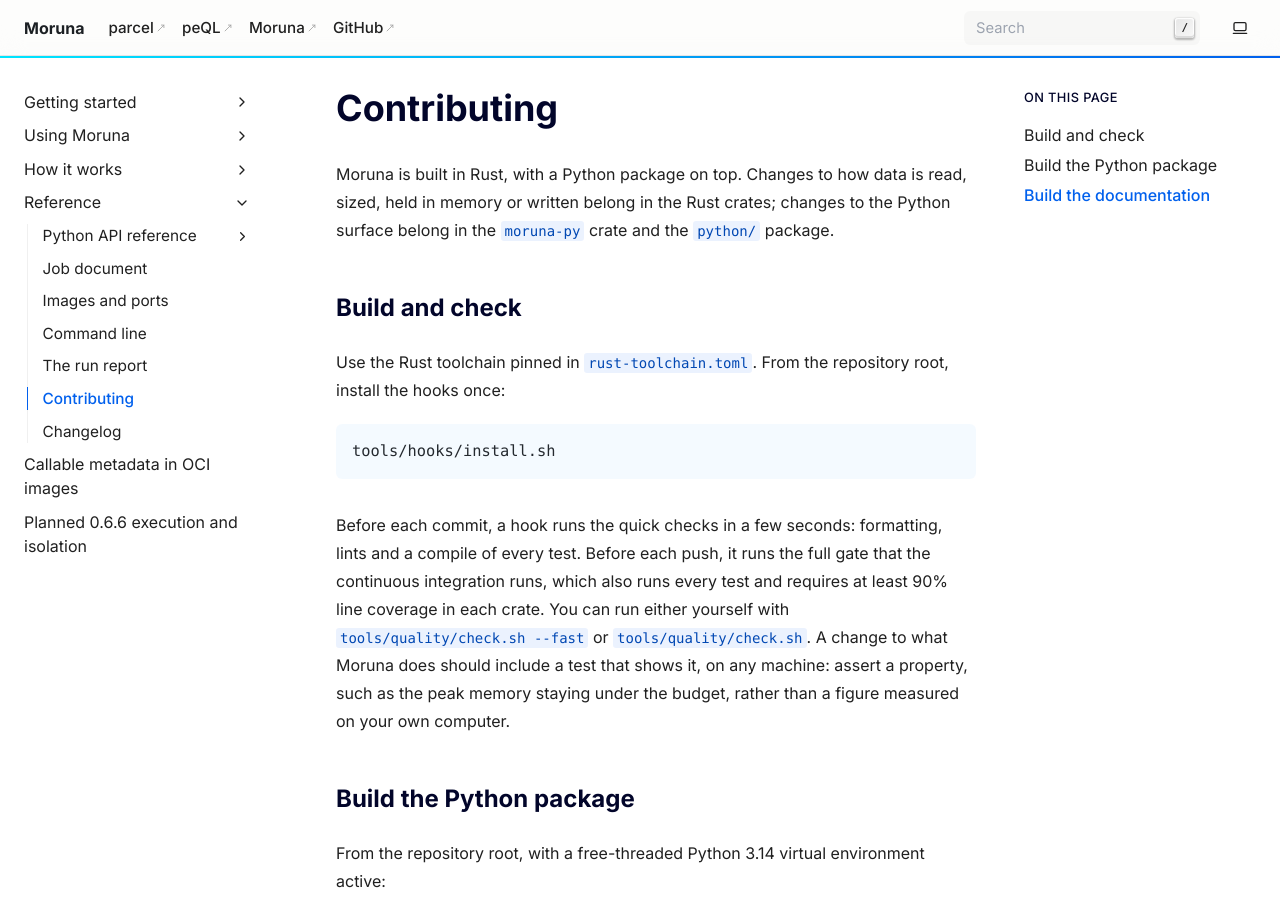
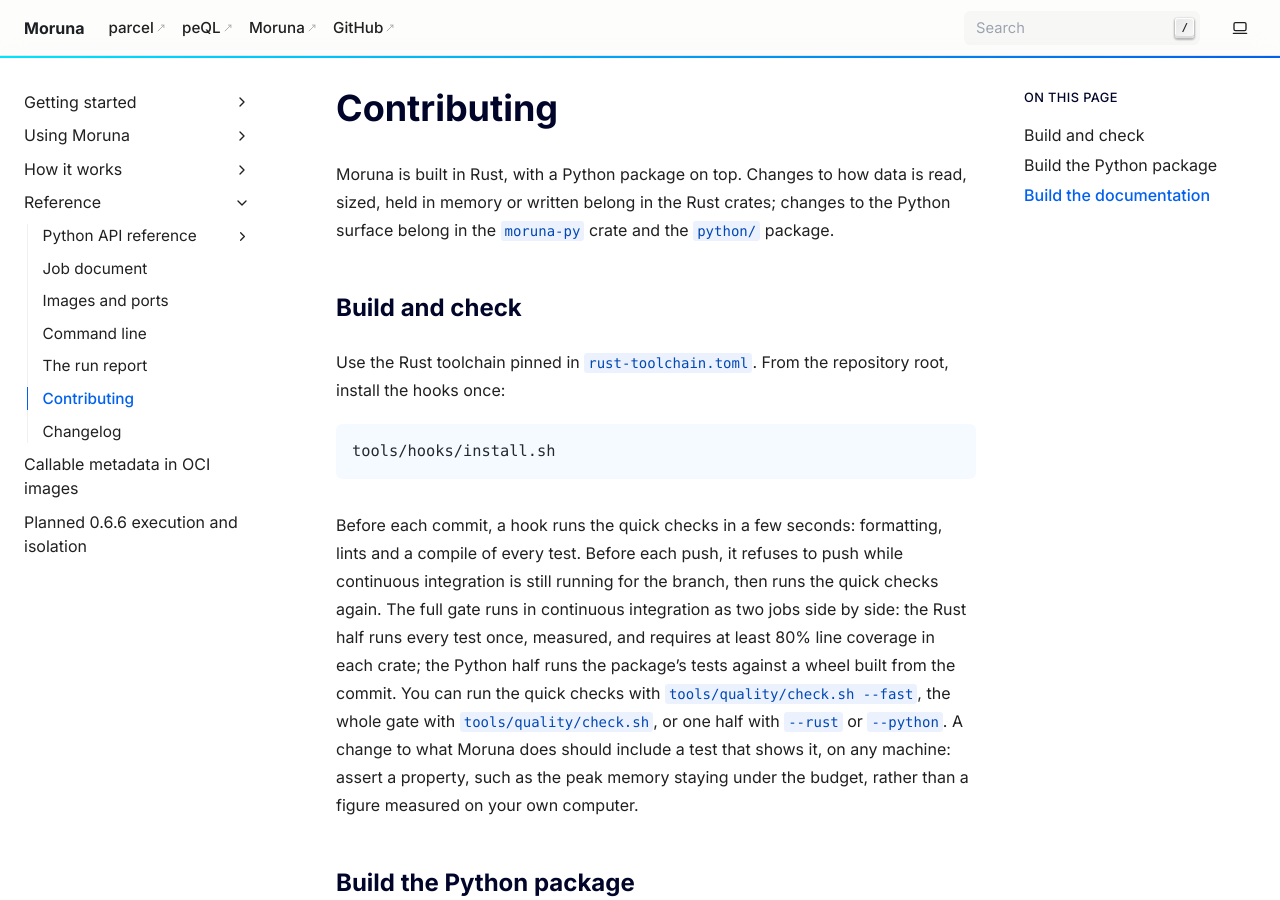
Before and after one commit to griot-cloud/moruna, a Sphinx documentation site: the page built from docs/contributing.md, in a window 1280 px wide and 900 px high. Built offline with Sphinx 7.4.7, drawn with Linux system fonts in a browser that asks for light colours.

Commit message:
ci: Rust and Python tests in parallel jobs; workspace tests run once
The pull request's tests were one sequential job: Rust tests (36 min),
python/tests (31-42 min), then coverage, which ran every workspace test a
second time, instrumented. A Python failure stopped the gate before
coverage was measured.

- tools/quality/check.sh gains --rust and --python. CI runs them as two
  jobs side by side; `ci` ("build, test, lint", the required check that
  `tested` reads) passes only when both do.
- The plain `cargo test --workspace` is gone: the coverage run is the test
  run, and it now runs first, so a failing test fails early. The same holds
  for moruna-sources and moruna-sinks with --features python. The workspace
  has no doctests, which cargo-llvm-cov would skip.
- python_tests.sh builds the wheel once (`uv tool run`; `uv run` built the
  whole project into .venv first), gives each test file 15 minutes and dumps
  every thread's stack after 5, and the jobs get time limits (180 and 90
  minutes) instead of GitHub's six hours: run 43248792016 sat 55 minutes in
  a hung test until it was cancelled by hand.
- The ruff and pytest section keyed on python/pyproject.toml, which does not
  exist, is removed.

Co-Authored-By: Claude Opus 5.5 <noreply@anthropic.com>
Signed-off-by: Moruna Agent <agents@griotdata.com>

````diff
--- a/docs/contributing.md
+++ b/docs/contributing.md
@@ -10,7 +10,7 @@ Use the Rust toolchain pinned in `rust-toolchain.toml`. From the repository root
 tools/hooks/install.sh
 ```
 
-Before each commit, a hook runs the quick checks in a few seconds: formatting, lints and a compile of every test. Before each push, it runs the full gate that the continuous integration runs, which also runs every test and requires at least 90% line coverage in each crate. You can run either yourself with `tools/quality/check.sh --fast` or `tools/quality/check.sh`. A change to what Moruna does should include a test that shows it, on any machine: assert a property, such as the peak memory staying under the budget, rather than a figure measured on your own computer.
+Before each commit, a hook runs the quick checks in a few seconds: formatting, lints and a compile of every test. Before each push, it refuses to push while continuous integration is still running for the branch, then runs the quick checks again. The full gate runs in continuous integration as two jobs side by side: the Rust half runs every test once, measured, and requires at least 80% line coverage in each crate; the Python half runs the package's tests against a wheel built from the commit. You can run the quick checks with `tools/quality/check.sh --fast`, the whole gate with `tools/quality/check.sh`, or one half with `--rust` or `--python`. A change to what Moruna does should include a test that shows it, on any machine: assert a property, such as the peak memory staying under the budget, rather than a figure measured on your own computer.
 
 ## Build the Python package
 
````
Also changed, not shown: CONTRIBUTING.md (+1 -1 lines), 3 other files.
